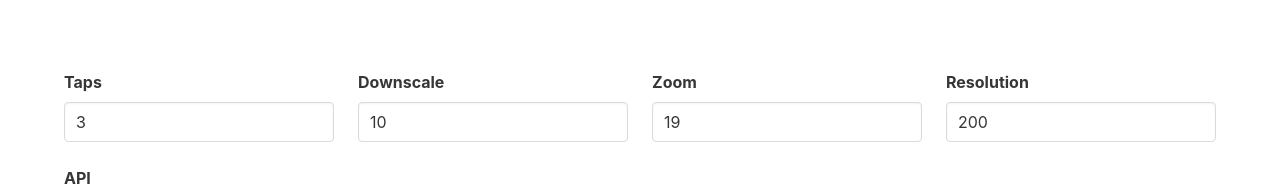
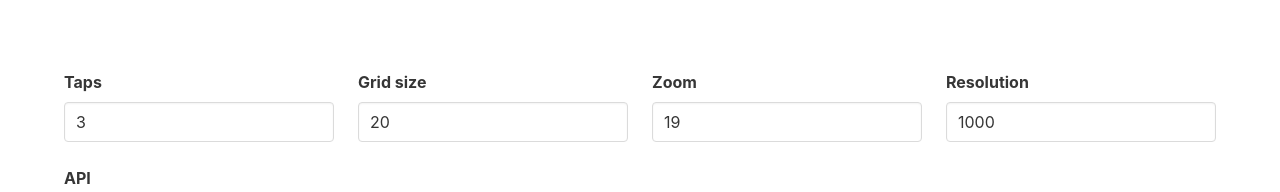
Before and after one commit to daniel-stoneuk/tap-placement-web, an Angular app: page / in a window 1280 px wide. Shown: the part 535-727 px from the top of the page. Built offline with nearby package versions, Linux system fonts and the light colour scheme; no server answers; what @agm/core would draw is missing.

Commit message:
Replaced downscale with grid size

```diff
--- a/src/app/app.component.html
+++ b/src/app/app.component.html
@@ -101,13 +101,13 @@
           </div>
           <div class="column">
             <div class="field">
-              <label class="label">Downscale</label>
+              <label class="label">Grid size</label>
               <div class="control">
                 <input
                   class="input"
                   type="number"
-                  [(ngModel)]="downscale"
-                  placeholder="Downscale factor (eg 1 or 10)"
+                  [(ngModel)]="grid"
+                  placeholder="Grid size"
                 />
               </div>
             </div>
--- a/src/app/app.component.ts
+++ b/src/app/app.component.ts
@@ -26,9 +26,9 @@ export class AppComponent {
   resultPopulation = 0;
   resultRecommendation = 0;
 
-  size: number = 200;
+  size: number = 1000;
   taps: number = 3;
-  downscale: number = 10;
+  grid: number = 20;
   api: string = "http://0.0.0.0";
   zoomlevel: number = 19;
 
@@ -47,7 +47,7 @@ export class AppComponent {
     this.requesting = true;
     // let BASE_API = "http://ts.jones-matthew.uk";
     // let BASE_API = "http://0.0.0.0";
-    this.http.get(`${this.api}:25565/giveLocation?long=${this.sendLng}&lat=${this.sendLat}&taps=${this.taps}&size=${this.size}&downscale=${this.downscale}&zoom=${this.zoomlevel}`).toPromise().then(data => {
+    this.http.get(`${this.api}:25565/giveLocation?long=${this.sendLng}&lat=${this.sendLat}&taps=${this.taps}&size=${this.size}&grid=${this.grid}&zoom=${this.zoomlevel}`).toPromise().then(data => {
       console.log(data);
       this.resultPercentage = data['percentage'];
       this.resultHouses = data['houses'];
```
